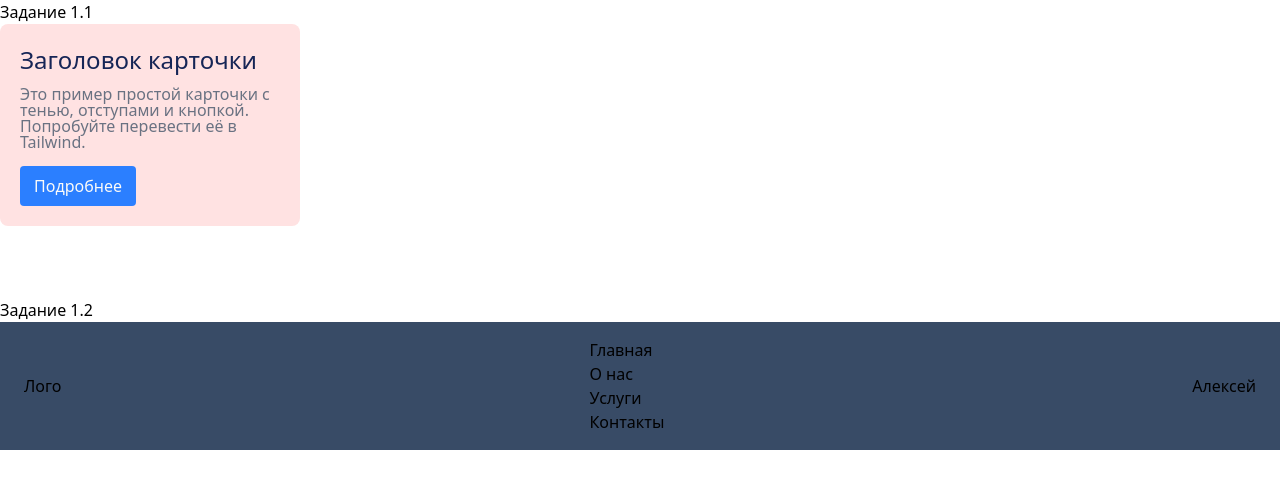
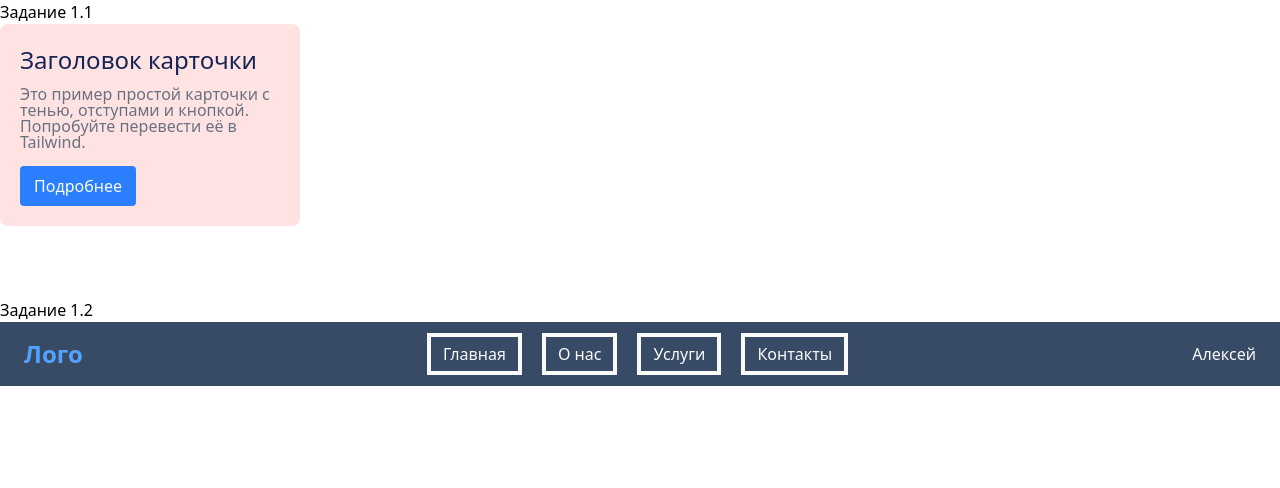
Before and after one commit to Konstantin222-stu/Tailwind_training, a React (Vite) app: page / in a window 1280 px wide. Shown: the top 488 px of the page. Built offline with nearby package versions, Linux system fonts and the light colour scheme.

Commit message:
Задание 1.2

```diff
--- a/src/App.jsx
+++ b/src/App.jsx
@@ -13,18 +13,19 @@ function App() {
           </p>
           <button className="bg-blue-500 text-stone-50 py-2 px-3.5 rounded-sm border-none cursor-pointer">Подробнее</button>
       </div>
+
       <br/>
       <br/>
       <br/>
+
       <h2>Задание 1.2</h2>
-
-      <nav className="flex justify-between items-center px-6 py-4 bg-[#384b66] t ">
-          <div class="logo">Лого</div>
-          <ul class="nav-links">
-              <li><a href="#" class="nav-link active">Главная</a></li>
-              <li><a href="#" class="nav-link">О нас</a></li>
-              <li><a href="#" class="nav-link">Услуги</a></li>
-              <li><a href="#" class="nav-link">Контакты</a></li>
+      <nav className="flex justify-between items-center px-6 py-4 bg-[#384b66] text-stone-50 font-sans">
+          <div className="text-2xl font-bold text-blue-400">Лого</div>
+          <ul class="flex gap-5 list-none m-0 p-0">
+              <li><a href="#" class="text-stone-50 no-underline py-1.5 px-3 border-4 hover:bg-[#374151]  active">Главная</a></li>
+              <li><a href="#" class="text-stone-50 no-underline py-1.5 px-3 border-4 hover:bg-[#374151] ">О нас</a></li>
+              <li><a href="#" class="text-stone-50 no-underline py-1.5 px-3 border-4 hover:bg-[#374151] ">Услуги</a></li>
+              <li><a href="#" class="text-stone-50 no-underline py-1.5 px-3 border-4 hover:bg-[#374151] ">Контакты</a></li>
           </ul>
           <span>Алексей</span>
       </nav>
```
